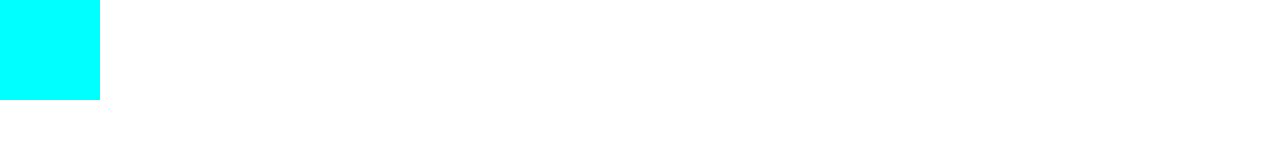
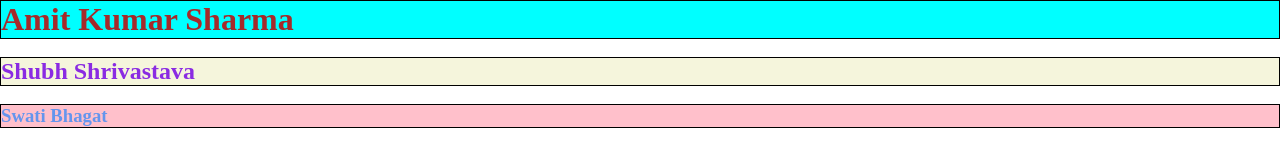
Before and after one commit to amit0909023/Git, a plain HTML site: page index.html in a window 1280 px wide. Drawn offline with Linux system fonts and the light colour scheme.

Commit message:
update project

```diff
--- a/index.html
+++ b/index.html
@@ -7,6 +7,13 @@
     <link rel="stylesheet" href="style.css">
 </head>
 <body>
- <div id="box"></div>
+    <div>
+    <h1>Amit Kumar Sharma</h1>
+    <br>
+    <h2>Shubh Shrivastava </h2>
+    <br>
+    <h3>Swati Bhagat</h3>
+    </div>
+
 </body>
 </html>
--- a/style.css
+++ b/style.css
@@ -7,8 +7,21 @@ html,body{
     height: 100%;
     width: 100%;
 }
-#box{
-    height: 100px;
-    width: 100px;
+
+h1{
     background-color: aqua;
+    border:1px solid black;
+    color:brown;
+
 }
+h2{
+    background-color: beige;
+    border:1px solid black;
+    color:blueviolet;
+
+}
+h3{
+    background-color: pink;
+    border:1px solid black;
+    color:cornflowerblue;
+}
```
